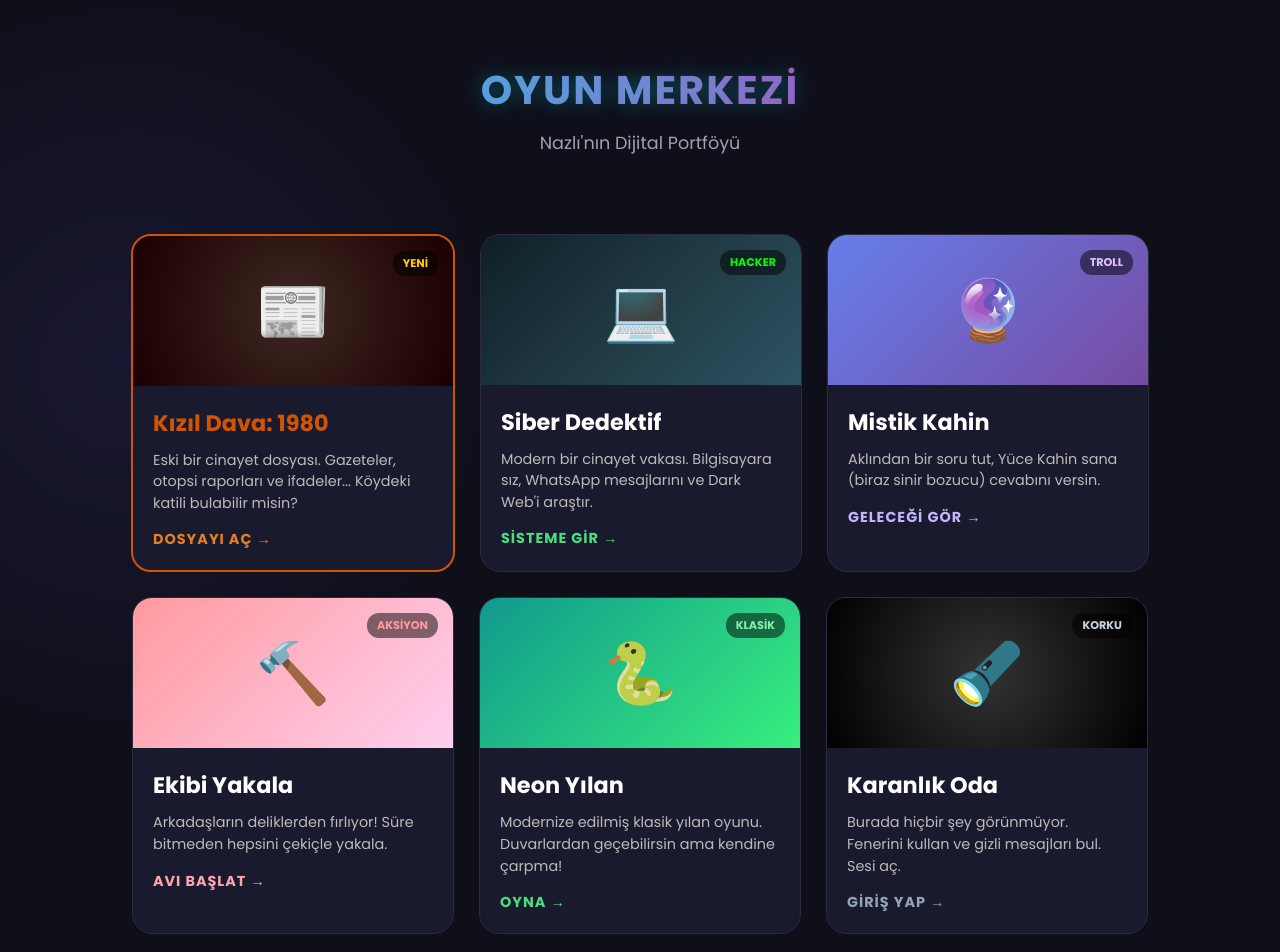
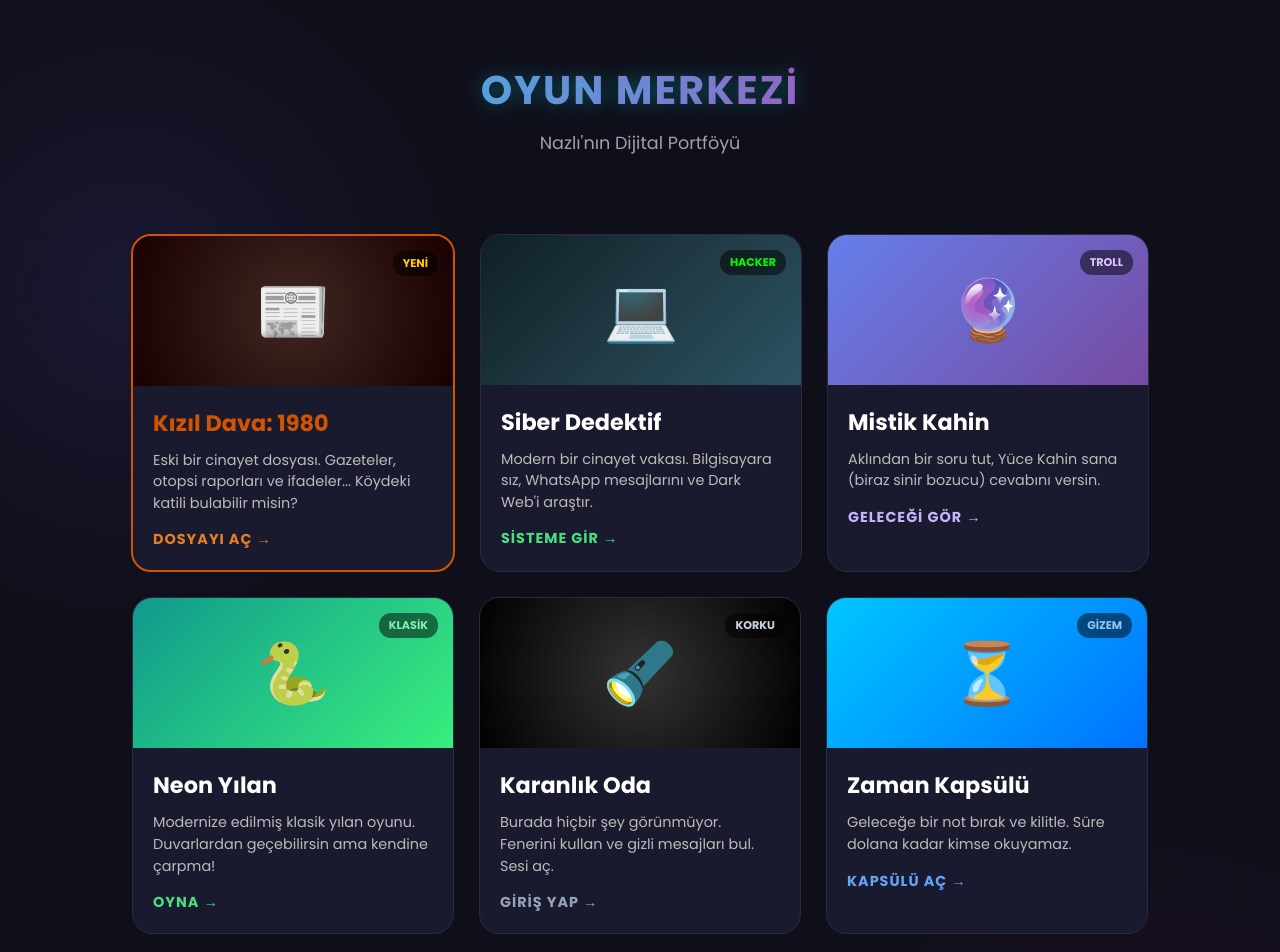
Before and after one commit to penaskod/penas_kod_m, a plain HTML site: page index.html in a window 1280 px wide. Shown: the top 952 px of the page. Drawn offline with Linux system fonts and the light colour scheme.

Commit message:
Update index.html

```diff
--- a/index.html
+++ b/index.html
@@ -170,18 +170,6 @@
         </div>
     </a>
 
-    <a href="avci/index.html" class="card">
-        <div class="card-img" style="background: linear-gradient(135deg, #ff9a9e, #fecfef);">
-            🔨
-        </div>
-        <div class="tag" style="color: #ff9a9e;">Aksiyon</div>
-        <div class="card-content">
-            <h2>Ekibi Yakala</h2>
-            <p>Arkadaşların deliklerden fırlıyor! Süre bitmeden hepsini çekiçle yakala.</p>
-            <span class="play-btn" style="color: #fda4af;">Avı Başlat</span>
-        </div>
-    </a>
-
     <a href="yilan/index.html" class="card">
         <div class="card-img" style="background: linear-gradient(135deg, #11998e, #38ef7d);">
             🐍
```
